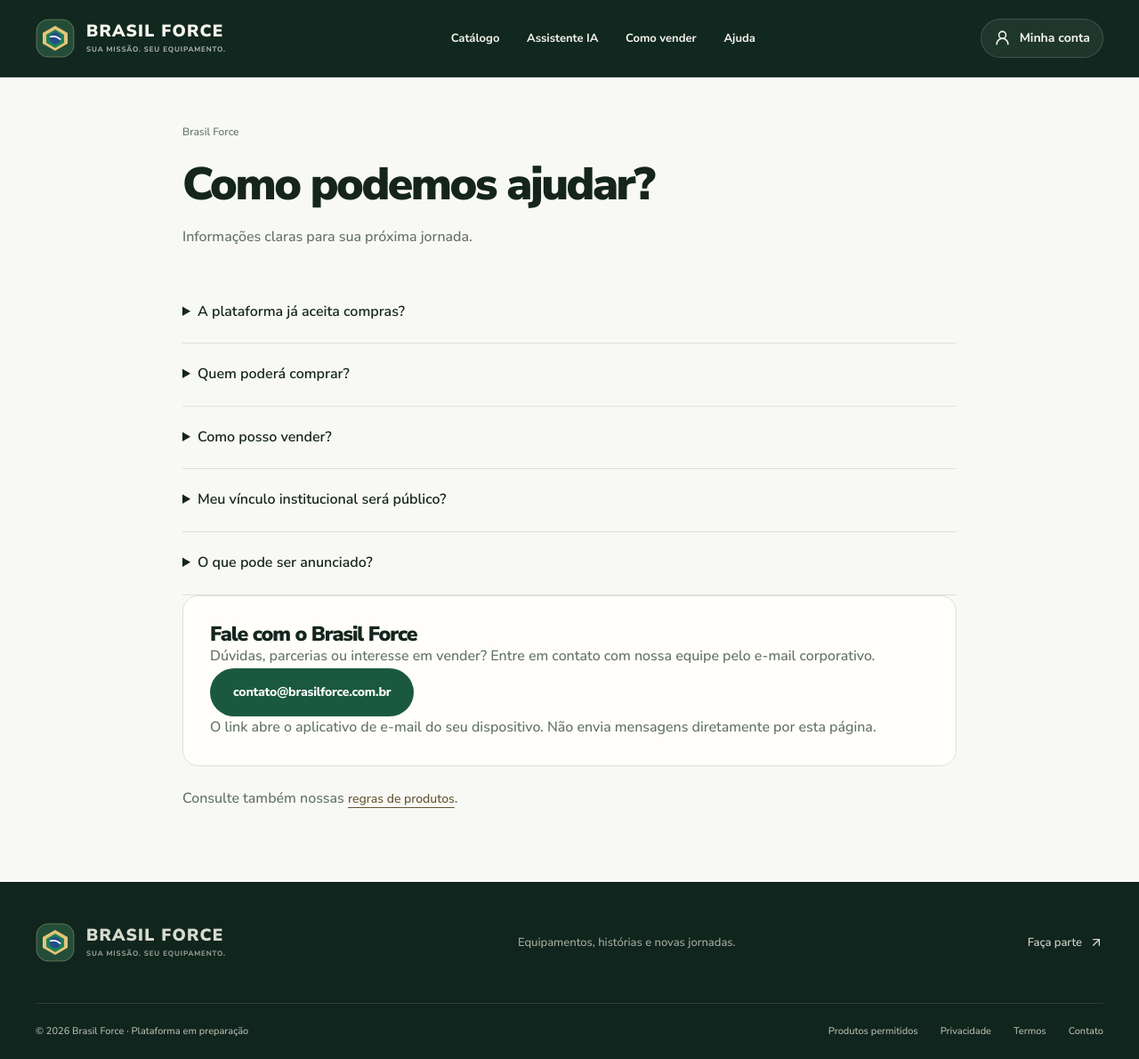
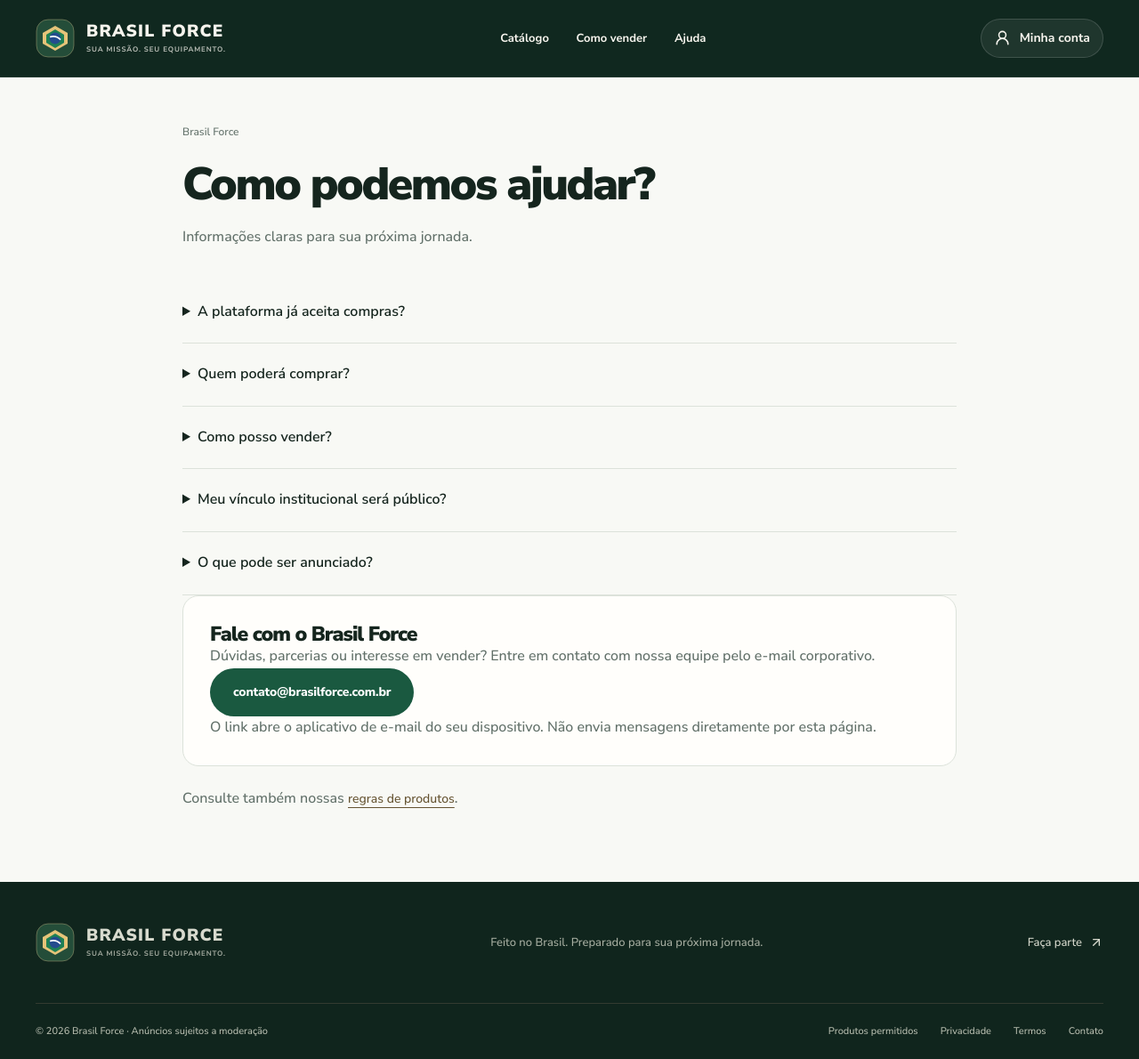
Before and after one commit to Jonbarcost/SouBarcos, a Next.js app in the folder brasil-force-app/: page /ajuda in a window 1280 px wide. Shown: the whole page at 89% size. Built offline with nearby package versions, Linux system fonts and the light colour scheme.

Commit message:
feat(ui): add conditional AI navigation and universal assistant shortcut

```diff
--- a/brasil-force-app/src/components/shell.tsx
+++ b/brasil-force-app/src/components/shell.tsx
@@ -1,6 +1,9 @@
 import Link from "next/link";
-import { UserRound, ArrowUpRight } from "lucide-react";
+import { ArrowUpRight, Sparkles, UserRound } from "lucide-react";
 import { Brand } from "./brand";
+
+const aiEnabled = process.env.BF_AI_ENABLED === "true";
+
 export function Header() {
   return (
     <header className="header">
@@ -8,32 +11,41 @@ export function Header() {
         <Brand />
         <nav aria-label="Navegação principal">
           <Link href="/catalogo">Catálogo</Link>
-          <Link href="/assistente">Assistente IA</Link>
+          {aiEnabled && <Link className="bf-nav-ai" href="/assistente"><Sparkles size={15} aria-hidden="true" /> Assistente IA</Link>}
           <Link href="/vender">Como vender</Link>
           <Link href="/ajuda">Ajuda</Link>
         </nav>
         <Link className="account-link" href="/conta">
-          <UserRound size={19} />
+          <UserRound size={19} aria-hidden="true" />
           <span>Minha conta</span>
         </Link>
       </div>
     </header>
   );
 }
+
+export function AssistantDock() {
+  if (!aiEnabled) return null;
+  return (
+    <Link className="bf-assistant-dock" href="/assistente" aria-label="Abrir assistente Brasil Force">
+      <Sparkles size={18} aria-hidden="true" />
+      <span>Fale com a IA</span>
+    </Link>
+  );
+}
+
 export function Footer() {
   return (
     <footer>
       <div className="container footer-top">
         <Brand />
-        <p>Equipamentos, histórias e novas jornadas.</p>
+        <p>Feito no Brasil. Preparado para sua próxima jornada.</p>
         <Link href="/vender">
-          Faça parte <ArrowUpRight size={16} />
+          Faça parte <ArrowUpRight size={16} aria-hidden="true" />
         </Link>
       </div>
       <div className="container footer-bottom">
-        <span>
-          © {new Date().getFullYear()} Brasil Force · Plataforma em preparação
-        </span>
+        <span>© {new Date().getFullYear()} Brasil Force · Anúncios sujeitos a moderação</span>
         <div>
           <Link href="/regras">Produtos permitidos</Link>
           <Link href="/privacidade">Privacidade</Link>
@@ -44,6 +56,7 @@ export function Footer() {
     </footer>
   );
 }
+
 export function PageTitle({
   title,
   description,
@@ -59,6 +72,7 @@ export function PageTitle({
     </div>
   );
 }
+
 export function Notice({ children }: { children: React.ReactNode }) {
   return (
     <div className="notice" role="status">
```
